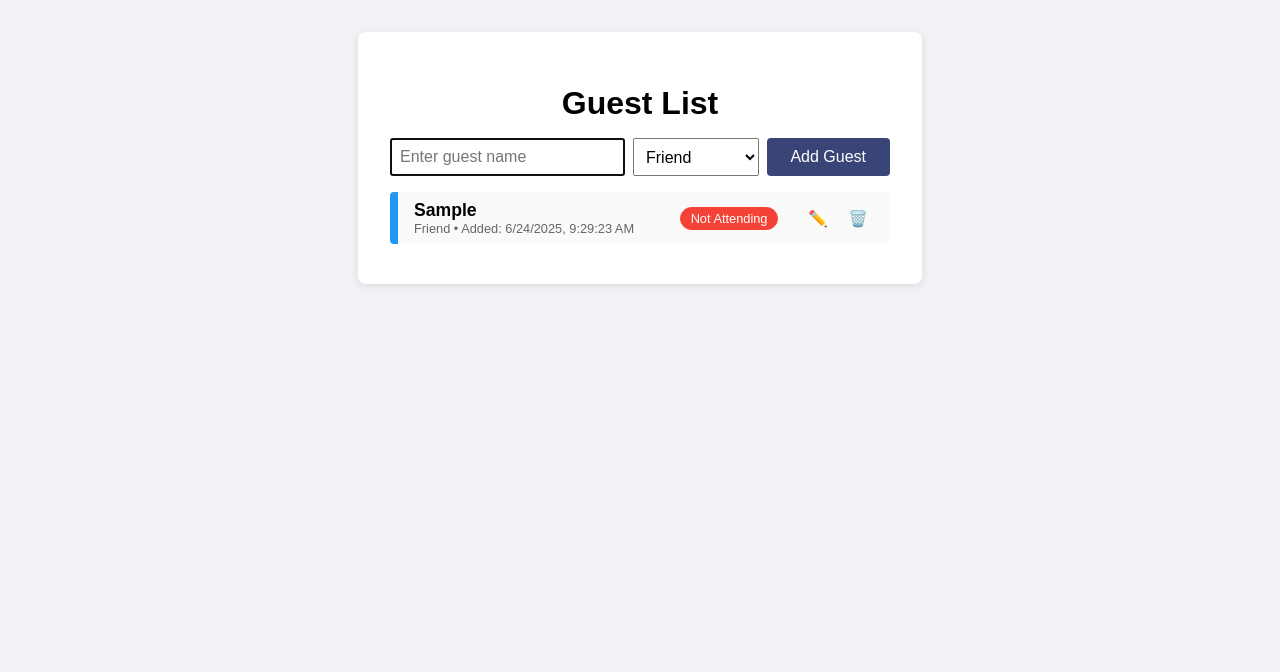
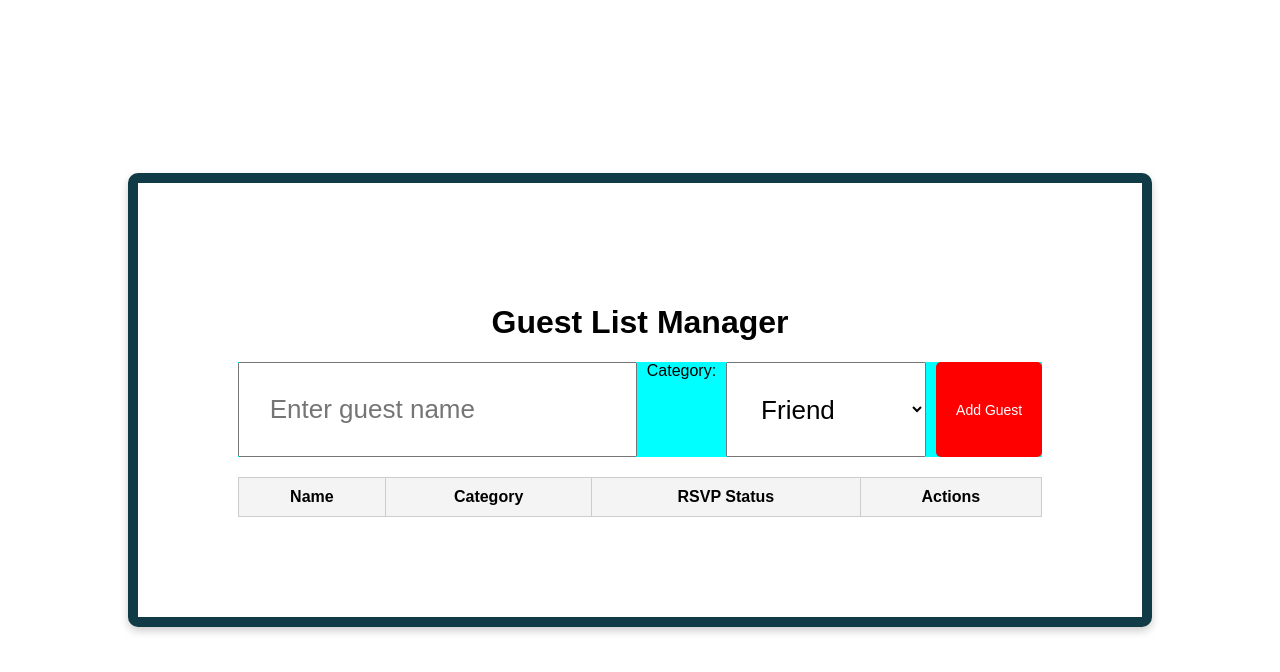
Before and after one commit to Brightvilla/eventmanagerapp, a plain HTML site: page index.html in a window 1280 px wide. Both pictures are taken after typing "Sample" into the empty fields and a click on the button "Add Guest". Drawn offline with Linux system fonts and the light colour scheme.

Commit message:
eventmanagerapp

```diff
--- a/index.html
+++ b/index.html
@@ -1,26 +1,41 @@
 <!DOCTYPE html>
 <html lang="en">
 <head>
-  <meta charset="UTF-8" />
-  <meta name="viewport" content="width=device-width, initial-scale=1" />
-  <title>Guest List App</title>
-  <link rel="stylesheet" href="style.css" />
+    <meta charset="UTF-8">
+    <meta name="viewport" content="width=device-width, initial-scale=1.0">
+    <title>Guest List Manager</title>
+    <link rel="stylesheet" href="style.css">
+    <link rel="icon" type="image/x-icon" href="1746386538081.png">
+    <script src="./"></script>
 </head>
 <body>
     <div class="container">
-    <h1>Guest List</h1>
+        <h1>Guest List Manager</h1>
         <form id="guest-form">
-      <input type="text" id="guest-name" placeholder="Enter guest name" required />
-      <select id="guest-category" aria-label="Select guest category">
-        <option value="Friend" selected>Friend</option>
+            <input type="text" id="guest-name" placeholder="Enter guest name" required>
+            <label for="guest-category">Category:</label>
+            <select id="guest-category">
+                <option value="Friend">Friend</option>
                 <option value="Family">Family</option>
                 <option value="Colleague">Colleague</option>
             </select>
             <button type="submit">Add Guest</button>
         </form>
-    <ul id="guest-list"></ul>
+
+        <!-- Guest List Table -->
+        <table id="guest-table">
+            <thead>
+                <tr>
+                    <th>Name</th>
+                    <th>Category</th>
+                    <th>RSVP Status</th>
+                    <th>Actions</th>
+                </tr>
+            </thead>
+            <tbody id="guest-list"></tbody>
+        </table>
     </div>
 
-  <script src="src/index.js"></script>
+    <script src="index.js"></script>
 </body>
 </html>
--- a/src/index.js
+++ b/src/index.js
@@ -1,188 +1,37 @@
-// Select DOM elements
-const guestForm = document.getElementById('guest-form');
-const guestNameInput = document.getElementById('guest-name');
-const guestCategorySelect = document.getElementById('guest-category');
-const guestList = document.getElementById('guest-list');
+//selecting and setting up elements
+const form = document.getElementById("guest-form"),
+      guestInput = document.getElementById("guest-name"),
+      guestCategory = document.getElementById("guest-category"),
+      guestList = document.getElementById("guest-list");
+//creating the guest storage
+let guests =  [];
 
-const MAX_GUESTS = 10;
+//Adding a submit Event listener
+form.addEventListener("submit", (event) => {
+    event.preventDefault();
 
-// Store guests in an array with objects: {id, name, category, attending, addedAt}
-let guests = [];
+    //Capturing input and validay
+    let name = guestInput.value.trim(),
+        category = guestCategory.value;
+    //Enforcing the limit of the guest
+    if (!name) return alert("Enter a name!");
+    if (guests.length >= 10) {
+        alert("Guest list full! Maximum of 10 guests.");
+        return;
+    }
+    //Adding guest to the array
+    guests.push({ name, category, rsvp: false });
+    localStorage.setItem("guestList", JSON.stringify(guests));
 
-// Utility to generate unique IDs
-function generateId() {
-  return '_' + Math.random().toString(36).substr(2, 9);
-}
+    //Clearing the input field
+    guestInput.value = "";
 
-// Format date/time nicely
-function formatDate(date) {
-  return date.toLocaleString();
-}
-
-// Render guest list
-function renderGuests() {
-  guestList.innerHTML = '';
-
-  guests.forEach((guest) => {
-    const li = document.createElement('li');
-    li.className = `guest-item ${guest.category.toLowerCase()}`;
-    li.dataset.id = guest.id;
-
-    // Guest info container
-    const infoDiv = document.createElement('div');
-    infoDiv.className = 'guest-info';
-
-    // Name or editable input
-    if (guest.isEditing) {
-      const input = document.createElement('input');
-      input.type = 'text';
-      input.className = 'edit-input';
-      input.value = guest.name;
-      input.addEventListener('keydown', (e) => {
-        if (e.key === 'Enter') {
-          e.preventDefault();
-          saveEdit(guest.id, input.value.trim());
-        } else if (e.key === 'Escape') {
-          cancelEdit(guest.id);
-        }
-      });
-      input.addEventListener('blur', () => {
-        saveEdit(guest.id, input.value.trim());
-      });
-      infoDiv.appendChild(input);
-      input.focus();
-    } else {
-      const nameSpan = document.createElement('span');
-      nameSpan.className = 'guest-name';
-      nameSpan.textContent = guest.name;
-      infoDiv.appendChild(nameSpan);
-    }
-
-    // Meta info: category and added time
-    const metaSpan = document.createElement('span');
-    metaSpan.className = 'guest-meta';
-    metaSpan.textContent = `${guest.category} • Added: ${formatDate(guest.addedAt)}`;
-    infoDiv.appendChild(metaSpan);
-
-    li.appendChild(infoDiv);
-
-    // Status toggle button
-    const statusBtn = document.createElement('button');
-    statusBtn.className = 'status ' + (guest.attending ? 'attending' : 'not-attending');
-    statusBtn.textContent = guest.attending ? 'Attending' : 'Not Attending';
-    statusBtn.title = 'Toggle RSVP status';
-    statusBtn.addEventListener('click', () => toggleRSVP(guest.id));
-    li.appendChild(statusBtn);
-
-    // Actions container
-    const actionsDiv = document.createElement('div');
-    actionsDiv.className = 'guest-actions';
-
-    // Edit button
-    if (!guest.isEditing) {
-      const editBtn = document.createElement('button');
-      editBtn.innerHTML = '✏️';
-      editBtn.title = 'Edit guest name';
-      editBtn.addEventListener('click', () => startEdit(guest.id));
-      actionsDiv.appendChild(editBtn);
-    }
-
-    // Remove button
-    const removeBtn = document.createElement('button');
-    removeBtn.innerHTML = '🗑️';
-    removeBtn.title = 'Remove guest';
-    removeBtn.addEventListener('click', () => removeGuest(guest.id));
-    actionsDiv.appendChild(removeBtn);
-
-    li.appendChild(actionsDiv);
-
-    guestList.appendChild(li);
-  });
-}
-
-// Add guest
-function addGuest(name, category) {
-  if (guests.length >= MAX_GUESTS) {
-    alert(`Guest list limit reached (${MAX_GUESTS} guests). Cannot add more.`);
-    return;
-  }
-  const newGuest = {
-    id: generateId(),
-    name,
-    category,
-    attending: false,
-    addedAt: new Date(),
-    isEditing: false,
-  };
-  guests.push(newGuest);
-  renderGuests();
-}
-
-// Remove guest by id
-function removeGuest(id) {
-  guests = guests.filter((guest) => guest.id !== id);
-  renderGuests();
-}
-
-// Toggle RSVP status
-function toggleRSVP(id) {
-  const guest = guests.find((g) => g.id === id);
-  if (guest) {
-    guest.attending = !guest.attending;
-    renderGuests();
-  }
-}
-
-// Start editing a guest's name
-function startEdit(id) {
-  guests = guests.map((guest) => {
-    if (guest.id === id) {
-      return { ...guest, isEditing: true };
-    }
-    return guest;
-  });
-  renderGuests();
-}
-
-// Save edited name
-function saveEdit(id, newName) {
-  if (!newName) {
-    alert('Name cannot be empty.');
-    return;
-  }
-  guests = guests.map((guest) => {
-    if (guest.id === id) {
-      return { ...guest, name: newName, isEditing: false };
-    }
-    return guest;
-  });
-  renderGuests();
-}
-
-// Cancel editing
-function cancelEdit(id) {
-  guests = guests.map((guest) => {
-    if (guest.id === id) {
-      return { ...guest, isEditing: false };
-    }
-    return guest;
-  });
-  renderGuests();
-}
-
-// Handle form submit
-guestForm.addEventListener('submit', (e) => {
-  e.preventDefault();
-  const name = guestNameInput.value.trim();
-  const category = guestCategorySelect.value;
-  if (name === '') {
-    alert('Please enter a guest name.');
-    return;
-  }
-  addGuest(name, category);
-  guestNameInput.value = '';
-  guestNameInput.focus();
+    //Re-rendering the guest list
+    renderGuestList();
 });
 
-// Initial render
-renderGuests();
+//Displaying guest in the (UI)
+function renderGuestList() { //This function updatesthe list of guests
+    guestList.innerHTML = ""; // Clear previous rows before rendering//Adding guest to the array.
+    // You can add code here to render the guests if needed
+}
--- a/style.css
+++ b/style.css
@@ -1,147 +1,121 @@
+/* General Styles */
 body {
-  font-family: Arial, sans-serif;
-  background: #f0f2f5;
-  margin: 0;
-  padding: 2rem;
-  display: flex;
-  justify-content: center;
+    font-family: Arial, sans-serif;
+
+    display: flex;
+    justify-content: center;
+    align-items: center;
+    height: 100vh;
+    margin: 0;
 }
 
 .container {
-  background: white;
-  padding: 2rem;
-  border-radius: 8px;
-  width: 100%;
-  max-width: 500px;
-  box-shadow: 0 2px 8px rgba(0,0,0,0.1);
-}
-
-h1 {
-  text-align: center;
-  margin-bottom: 1rem;
+    max-width: px;
+    background: white;
+    padding: 20px;
+    box-shadow: 0px 4px 8px rgba(0,0,0,0.2);
+    border-radius: 10px;
+    text-align: center;
+    max-height: 1000px;
+    padding: 100px;
+    background-color: #fff;
+    border: 10px solid rgb(15, 58, 70);
 }
 
 form {
-  display: flex;
-  gap: 0.5rem;
-  margin-bottom: 1rem;
+    display: flex;
+    gap: 10px;
+    margin-bottom: 20px;
+    background-color: aqua;
 }
 
-input[type="text"] {
-  flex: 2;
-  padding: 0.5rem;
-  font-size: 1rem;
+input, select, button {
+    padding: 30px;
+    font-size: 26px;
 }
 
-select {
-  flex: 1;
-  padding: 0.5rem;
-  font-size: 1rem;
+input {
+    flex: 4;
 }
 
-button[type="submit"] {
-  flex: 1;
-  padding: 0.5rem;
-  font-size: 1rem;
-  background: #394577;
-  color: white;
-  border: none;
-  border-radius: 4px;
-  cursor: pointer;
+select, button {
+    flex: 2;
 }
 
-button[type="submit"]:hover {
-  background: #2b335d;
+/* Guest List */
+ul {
+    list-style-type: none;
+    padding: 0;
 }
 
-#guest-list {
-  list-style: none;
-  padding: 0;
-  margin: 0;
+li {
+    display: flex;
+    justify-content: space-between;
+    align-items: center;
+    padding: 10px;
+    background-color: #f4f4f4;
+    margin: 5px 0;
+    border-left: 5px solid gray;
+    border-radius: 5px;
 }
 
-.guest-item {
-  display: flex;
-  align-items: center;
-  justify-content: space-between;
-  background: #fafafa;
-  padding: 0.5rem 1rem;
-  margin-bottom: 0.5rem;
-  border-radius: 4px;
-  border-left: 8px solid transparent;
-  transition: background-color 0.3s;
+/* Category colors */
+.friend { border-left-color: blue; }
+.family { border-left-color: green; }
+.colleague { border-left-color: purple; }
+
+/* RSVP colors */
+.attending { color: green; font-weight: bold; }
+.not-attending { color: red; font-weight: bold; }
+
+/* Buttons */
+button {
+    border: red;
+    cursor: pointer;
+    padding: 5px 10px;
+    font-size: 14px;
 }
 
-.guest-item.friend {
-  border-left-color: #2196F3;
+button:hover {
+    background-color: green;
 }
 
-.guest-item.family {
-  border-left-color: #FF5722;
+/* Submit Button */
+#submit-btn {
+    background-color: green;
+    color: white;
+    border-radius: 5px;
+    border: none;
 }
 
-.guest-item.colleague {
-  border-left-color: #9C27B0;
+#submit-btn:hover {
+    background-color: #0056b3;
 }
 
-.guest-info {
-  flex: 1;
-  display: flex;
-  flex-direction: column;
+table {
+    width: 100%;
+    border-collapse: collapse;
+    margin-top: 20px;
 }
 
-.guest-name {
-  font-weight: bold;
-  font-size: 1.1rem;
+th, td {
+    padding: 10px;
+    border: 1px solid #ccc;
+    text-align: center;
 }
 
-.guest-meta {
-  font-size: 0.8rem;
-  color: #666;
+th {
+    background-color: #f4f4f4;
 }
 
-.status {
-  cursor: pointer;
-  padding: 0.2rem 0.6rem;
-  border-radius: 12px;
-  font-size: 0.8rem;
-  -webkit-user-select: none;
-  user-select: none;
-  margin-right: 1rem;
-  border: 1px solid #ccc;
-  background: #eee;
-  transition: background-color 0.3s, color 0.3s;
+.attending { color: green; font-weight: bold; }
+.not-attending { color: red; font-weight: bold; }
+
+button {
+    background-color: red;
+    color: white;
+    border: none;
+    padding: 10px 20px;
+    border-radius: 5px;
+    cursor: pointer;
 }
-
-.status.attending {
-  background-color: #4CAF50;
-  color: white;
-  border-color: #4CAF50;
-}
-
-.status.not-attending {
-  background-color: #f44336;
-  color: white;
-  border-color: #f44336;
-}
-
-.guest-actions button {
-  background: none;
-  border: none;
-  cursor: pointer;
-  margin-left: 0.5rem;
-  font-size: 1rem;
-  color: #777;
-  transition: color 0.3s;
-}
-
-.guest-actions button:hover {
-  color: #000;
-}
-
-.edit-input {
-  font-size: 1rem;
-  padding: 0.2rem;
-  width: 100%;
-  box-sizing: border-box;
-}
```
Also changed, not shown: 1 other file. Lines whose indentation alone changed are shown as unchanged.
